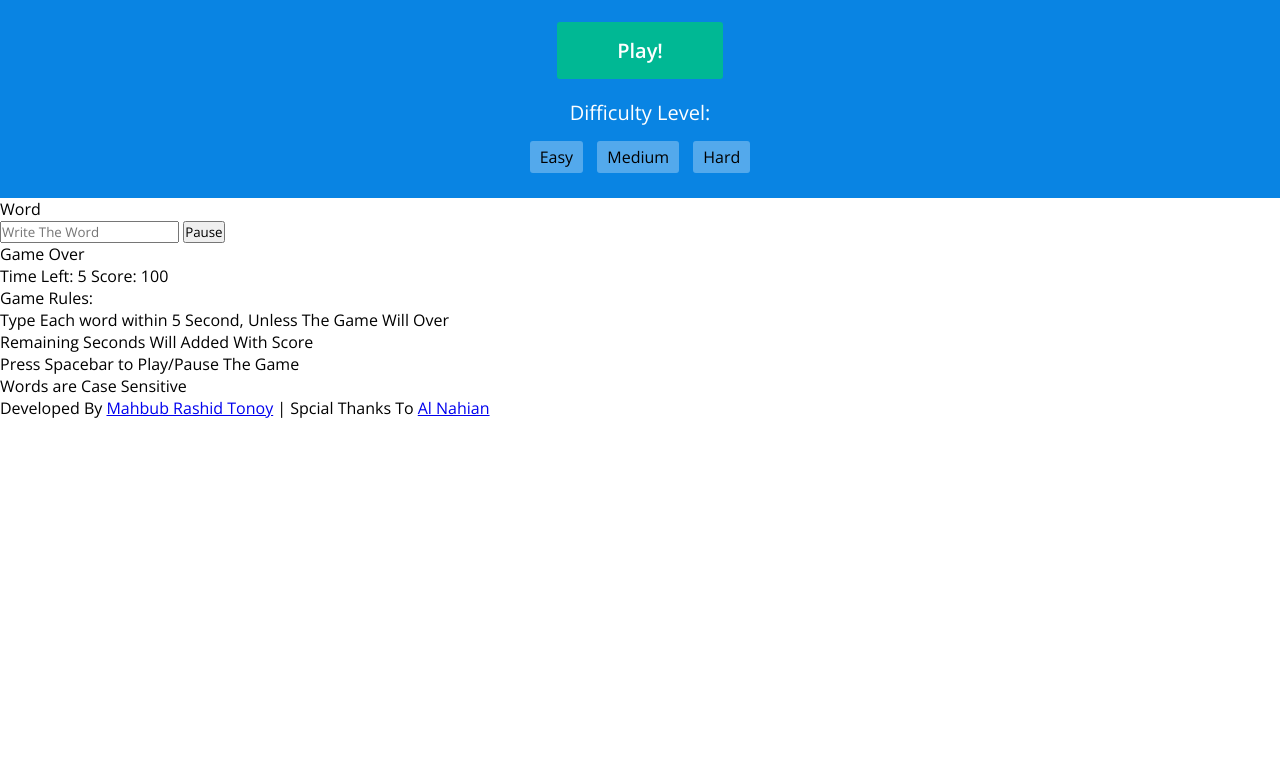
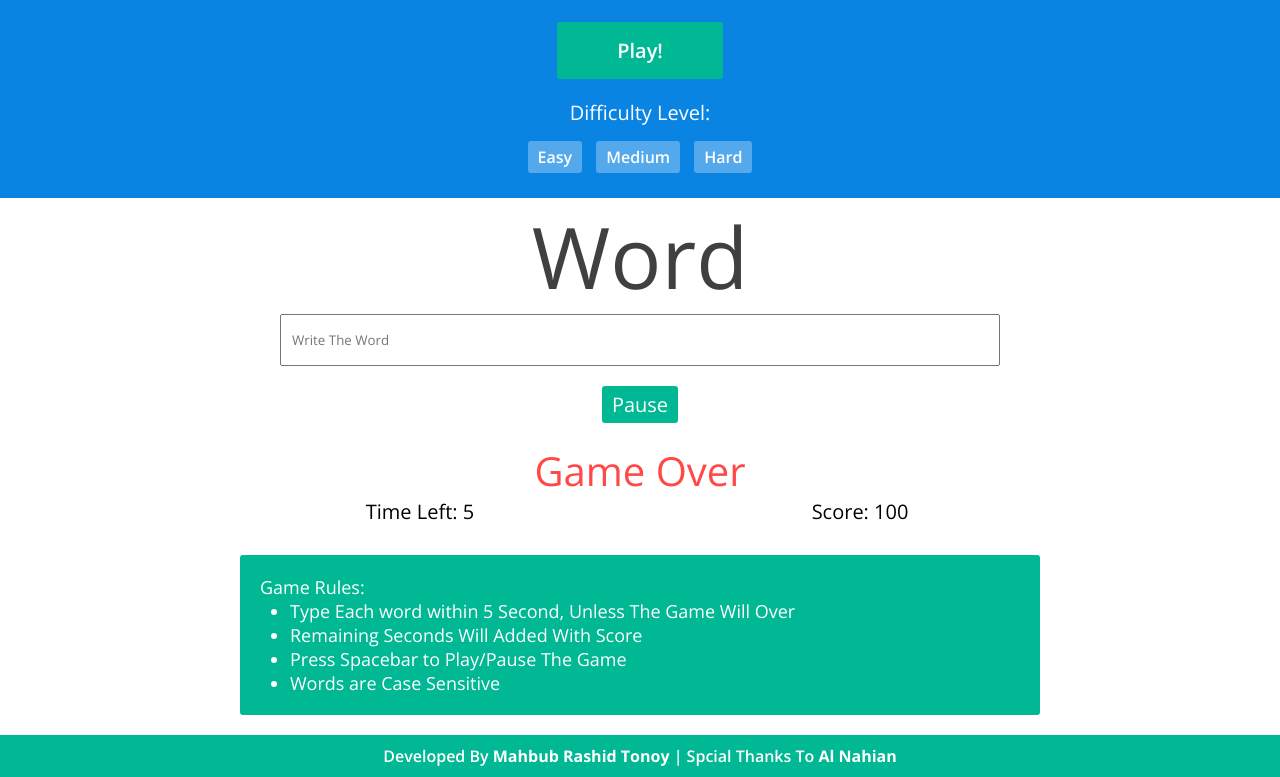
Before and after one commit to MahbubTonoy/TyperBoss, a plain HTML site: page index.html in a window 1280 px wide. Shown: the part 107-884 px from the top of the page. Before the commit the page ends 800 px from the top, so only its background shows below. Drawn offline with nearby package versions, Linux system fonts and the light colour scheme.

Commit message:
webpage layout completed by css, 150 words added

```diff
--- a/index.html
+++ b/index.html
@@ -36,15 +36,24 @@
       </div>
     </div>
     <!-- hero section end -->
-    <!-- main game section starts -->
+    <!-- main game section start -->
     <div class="main_game">
-      <div class="wordboard" id="word">Word</div>
+      <!-- countdown start -->
+      <div class="countdown_container">
+        Game Starts in:
+        <div class="starts_countdown"></div>
+      </div>
+      <!-- countdown end -->
+      <div id="word">Word</div>
       <input type="text" id="inputbar" placeholder="Write The Word" />
       <button id="playPause">Pause</button>
-      <div class="game_over">Game Over</div>
+      <div id="game_over">Game Over</div>
       <div class="scoreboard">
         <div class="time">
-          Time Left: <span id="time">5</span> Score: <span id="score">100</span>
+          Time Left: <span id="time">5</span>
+        </div>
+        <div class="score">
+          Score: <span id="score">100</span>
         </div>
       </div>
     </div>
--- a/res/css/app.css
+++ b/res/css/app.css
@@ -35,6 +35,10 @@
   font-size: 20px;
   font-weight: 600;
   cursor: pointer;
+  transition: all 0.2s ease-in-out;
+}
+#play:hover {
+  box-shadow: inset 2px 2px 5px rgba(48, 48, 48, 0.5);
 }
 /* hidden radio button */
 .no_display {
@@ -46,16 +50,114 @@
   margin-bottom: 20px;
   color: #fff;
 }
-.choose_difficulty label{
+.choose_difficulty label {
   margin: 5px;
   padding: 5px 10px;
   background: rgba(255, 255, 255, 0.3);
   border-radius: 3px;
   cursor: pointer;
   transition: all 0.3s ease-in-out;
+  font-weight: 600;
+  color: #fff;
 }
 /* difficulty buttons hover effect  */
 .choose_difficulty label:hover {
   background: rgba(255, 255, 255, 0.6);
 }
 /*** hero area end */
+/*** main game section start */
+/* countdown start */
+.countdown_container {
+  display: none;
+}
+/* countdown end */
+.main_game {
+  position: relative;
+  top: 0;
+  left: 0;
+  text-align: center;
+  max-width: 800px;
+  margin: 0 auto;
+}
+/* the main word  */
+#word {
+  font-size: 85px;
+  color: #404040;
+}
+/* input field */
+#inputbar {
+  width: 90%;
+  padding: 15px 10px;
+}
+/* input field end */
+/* play pause button */
+#playPause {
+  display: block;
+  margin: 20px auto;
+  background: #00b894;
+  padding: 5px 10px;
+  border: 0;
+  border-radius: 3px;
+  color: #fff;
+  font-size: 20px;
+  cursor: pointer;
+  transition: all 0.2s ease-in-out;
+}
+#playPause:hover {
+  box-shadow: inset 1px 1px 5px rgba(48, 48, 48, 0.5);
+}
+/* play pause button end */
+/* game over text */
+#game_over {
+  font-size: 40px;
+  font-weight: 400;
+  color: #ff4949;
+}
+/* game over end */
+/* scoreboard */
+.scoreboard {
+  width: 100%;
+}
+.scoreboard div {
+  width: 45%;
+  font-size: 20px;
+  padding-bottom: 30px;
+}
+.time {
+  float: left;
+}
+.score {
+  float: right;
+}
+/* scoreboard end */
+/*** main game section end */
+/*** game rules */
+.game_rules {
+  clear: both;
+  max-width: 800px;
+  margin: 0 auto;
+  background: #00b894;
+  padding: 20px;
+  color: #fff;
+  border-radius: 3px;
+  font-size: 18px;
+}
+.game_rules ul {
+  margin-left: 30px;
+}
+/*** game rules end */
+/*** footer */
+  .footer {
+    background: #00b894;
+    color: #fff;
+    text-align: center;
+    margin-top: 20px;
+    padding: 10px;
+    font-weight: 600;
+  }
+  .footer a {
+    color: #fff;
+    text-decoration: none;
+    font-weight: 700;
+  }
+/***footer end */
```
Also changed, not shown: res/js/words.js (+152 -0 lines).
